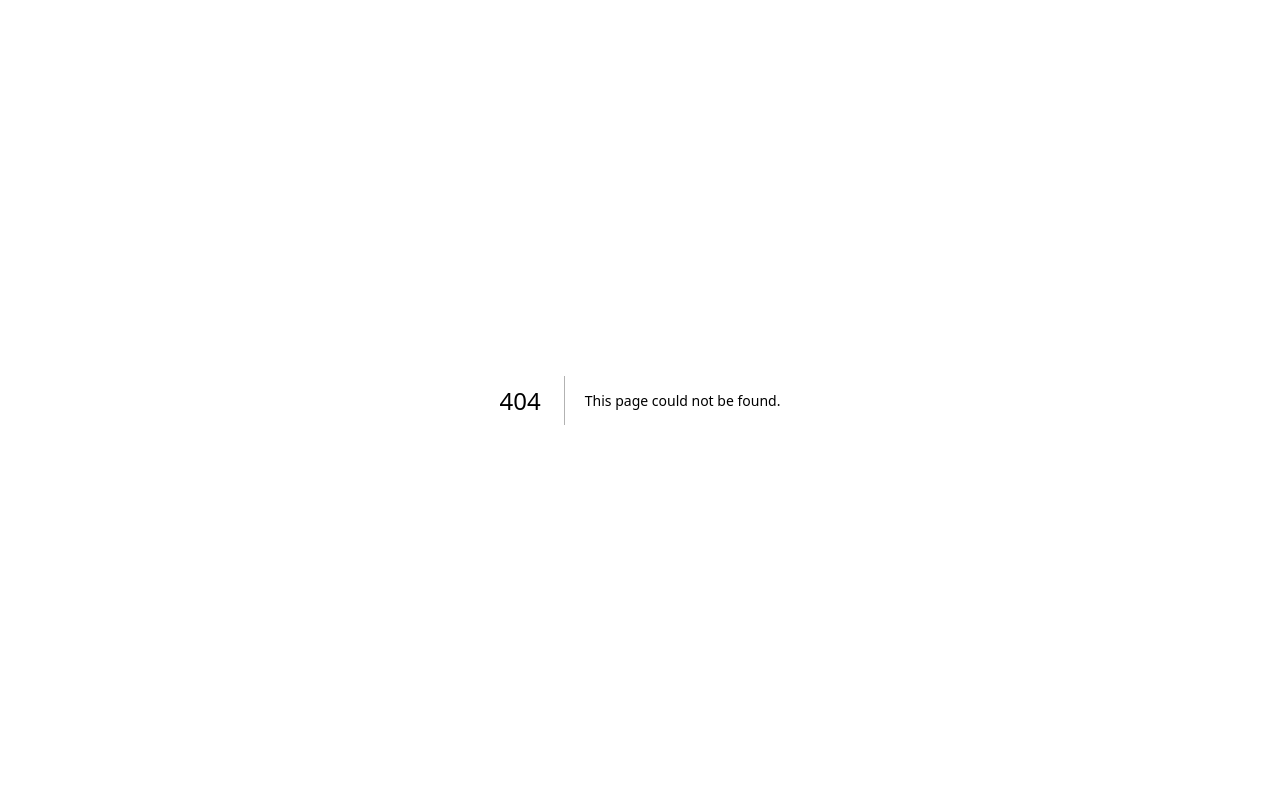
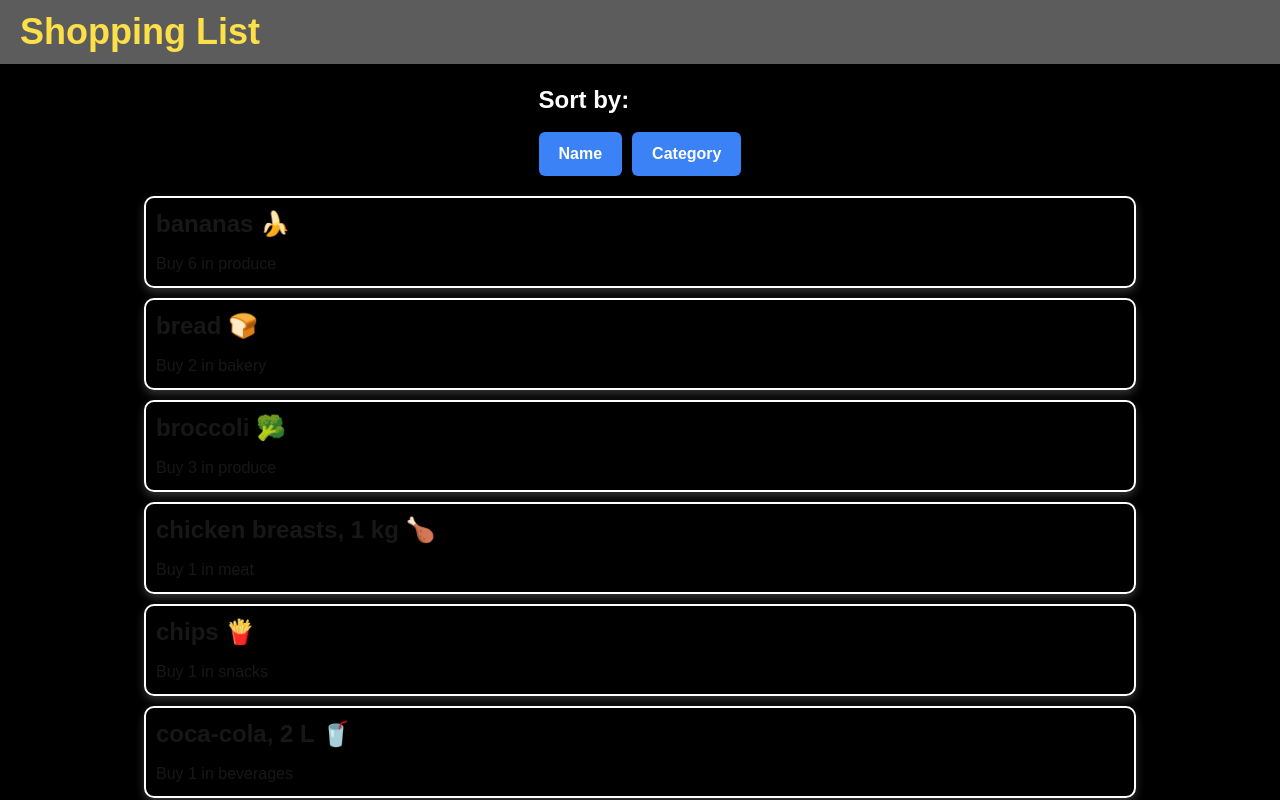
Before and after one commit to manminder11/cprg306-assignments, a Next.js app: page /week-7 in a window 1280 px wide. Before the commit this address had no page. Shown: the top 800 px of the page. Built offline with nearby package versions, Linux system fonts and the light colour scheme.

Commit message:
SETUP FOR WEEK 7

```diff
--- a/app/page.js
+++ b/app/page.js
@@ -36,6 +36,11 @@ export default function Page() {
           <Link href="http://localhost:3000/week-6" target="_blank">
             week-6
           </Link>
+
+          <section classname="font-extrabold">
+            <Link href="http://localhost:3000/week-7" target="_blank">
+              week-7
+            </Link>
         </section>
       </header>
     </main>
--- /dev/null
+++ b/app/week-7/item-list.js
@@ -0,0 +1,87 @@
+"use client";
+import { useState } from "react";
+import items from "./items.json";
+import Item from "./item.js";
+
+export default function ItemList() {
+  const [sortBy, setSortBy] = useState("name");
+
+  let sortedItems = [...items];
+  if (sortBy === "category") {
+    sortedItems.sort((a, b) => a.category.localeCompare(b.category));
+  }
+  if (sortBy === "name") {
+    sortedItems.sort((a, b) => a.name.localeCompare(b.name));
+  }
+
+  return (
+    <main
+      style={{
+        backgroundColor: "black",
+        padding: "20px",
+        display: "flex",
+        flexDirection: "column",
+        alignItems: "center",
+      }}
+    >
+      <section style={{ marginBottom: "20px" }}>
+        <h2 className="font-extrabold text-2xl text-white mb-4">Sort by:</h2>
+        <button
+          className="font-extrabold bg-blue-500 text-white hover:cursor-pointer py-2 px-4 rounded-md mr-2 hover:bg-blue-700 transition-all duration-300"
+          onClick={() => setSortBy("name")}
+          style={{ marginRight: "5px", padding: "10px 20px" }}
+        >
+          Name
+        </button>
+        <button
+          className="font-extrabold bg-blue-500 text-white py-2 px-4 rounded-md hover:bg-blue-700 transition-all duration-300 m-auto"
+          onClick={() => setSortBy("category")}
+          style={{ marginLeft: "5px", padding: "10px 20px" }}
+        >
+          Category
+        </button>
+      </section>
+      <ul
+        style={{
+          padding: "0",
+          margin: "0",
+          listStyleType: "none",
+          width: "100%",
+          display: "flex",
+          flexDirection: "column",
+          alignItems: "center",
+        }}
+      >
+        {sortedItems.map((item) => (
+          <li
+            key={item.id}
+            style={{
+              marginBottom: "10px",
+              transition: "all 0.3s ease-in-out",
+              width: "80%",
+            }}
+          >
+            <div
+              style={{
+                border: "2px solid white",
+                padding: "10px",
+                backgroundColor: item.color,
+                borderRadius: "10px",
+                boxShadow: "0 4px 8px rgba(255, 255, 255, 0.2)",
+                transition: "transform 0.3s ease-in-out",
+              }}
+              onMouseEnter={(e) => {
+                e.currentTarget.style.transform = "scale(1.05)";
+              }}
+              onMouseLeave={(e) => {
+                e.currentTarget.style.transform = "scale(1)";
+              }}
+            >
+              <Item {...item} />
+            </div>
+          </li>
+        ))}
+      </ul>
+    </main>
+  );
+}
--- /dev/null
+++ b/app/week-7/item.js
@@ -0,0 +1,17 @@
+export default function Item(props) {
+  return (
+    <main>
+      <ul>
+        <li>
+          <section>
+            <h1 className="font-extrabold text-2xl pb-3" >{props.name}</h1>
+            <p>
+              Buy {props.quantity} in {props.category}
+
+            </p>
+          </section>
+        </li>
+      </ul>
+    </main>
+  );
+}
--- /dev/null
+++ b/app/week-7/items.json
@@ -0,0 +1,93 @@
+
+  [
+    {
+      "id": "1h2GJKH12gkHG31h1H",
+      "name": "milk, 4 L 🥛",
+      "quantity": 1,
+      "category": "dairy"
+    },
+    {
+      "id": "2KJH3k2j3H1k2J3K1H",
+      "name": "bread 🍞",
+      "quantity": 2,
+      "category": "bakery"
+    },
+    {
+      "id": "3h2KJH3k2j3H1k2J3",
+      "name": "eggs, dozen 🥚",
+      "quantity": 2,
+      "category": "dairy"
+    },
+    {
+      "id": "4k2J3K1H2GJKH12gk",
+      "name": "bananas 🍌",
+      "quantity": 6,
+      "category": "produce"
+    },
+    {
+      "id": "5H1h1H2KJH3k2j3H",
+      "name": "broccoli 🥦",
+      "quantity": 3,
+      "category": "produce"
+    },
+    {
+      "id": "6H1k2J3K1H2GJKH1",
+      "name": "chicken breasts, 1 kg 🍗",
+      "quantity": 1,
+      "category": "meat"
+    },
+    {
+      "id": "7gkHG31h1H2KJH3k",
+      "name": "pasta sauce 🍝",
+      "quantity": 3,
+      "category": "canned goods"
+    },
+    {
+      "id": "8j3H1k2J3K1H2GJK",
+      "name": "spaghetti, 454 g 🍝",
+      "quantity": 2,
+      "category": "dry goods"
+    },
+    {
+      "id": "9H12gkHG31h1H2KJ",
+      "name": "toilet paper, 12 pack 🧻",
+      "quantity": 1,
+      "category": "household"
+    },
+    {
+      "id": "10H3k2j3H1k2J3K1",
+      "name": "paper towels, 6 pack",
+      "quantity": 1,
+      "category": "household"
+    },
+    {
+      "id": "11k2J3K1H2GJKH12",
+      "name": "dish soap 🍽️",
+      "quantity": 1,
+      "category": "household"
+    },
+    {
+      "id": "12GJKH12gkHG31h1",
+      "name": "hand soap 🧼",
+      "quantity": 4,
+      "category": "household"
+    },
+    {
+      "id": "100",
+      "name": "frozen pizza 🍕",
+      "quantity": 10,
+      "category": "frozen foods"
+    },
+    {
+      "id": "101",
+      "name": "coca-cola, 2 L 🥤",
+      "quantity": 1,
+      "category": "beverages"
+    },
+    {
+      "id": "200",
+      "name": "chips 🍟",
+      "quantity": 1,
+      "category": "snacks"
+    }
+  ]
--- /dev/null
+++ b/app/week-7/page.js
@@ -0,0 +1,13 @@
+import ItemList from "./item-list.js";
+export default function Page() {
+  return (
+    <main>
+      <h1 className="font-extrabold text-4xl p-3 pl-5 text-yellow-300 ">
+        Shopping List
+      </h1>
+      <header>
+        <ItemList />
+      </header>
+    </main>
+  );
+}
```
